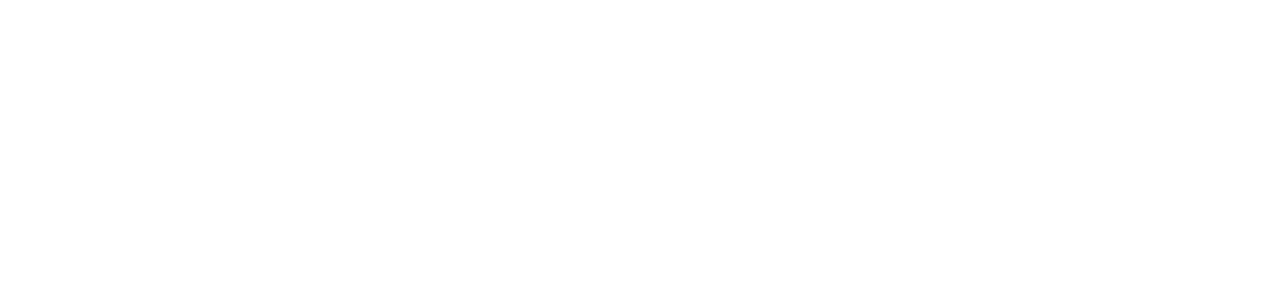
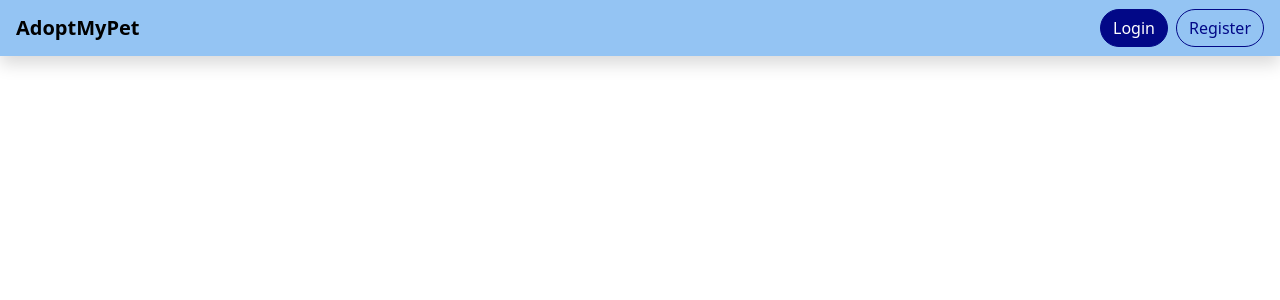
Before and after one commit to kevinstif/AdoptMyPet, an Angular app in the folder landing-page/: page / in a window 1280 px wide. Shown: the top 300 px of the page. Built offline with nearby package versions, Linux system fonts and the light colour scheme.

Commit message:
feat(app.component.html): add navbar

```diff
--- a/landing-page/src/app/app.component.html
+++ b/landing-page/src/app/app.component.html
@@ -0,0 +1,18 @@
+<div>
+  <header>
+    <nav class="navbar navbar-expand-md bg-primary shadow">
+      <div class="container-fluid">
+        <a class="navbar-brand fw-bold ms-1" href="#">AdoptMyPet</a>
+        <button class="navbar-toggler" type="button" data-bs-toggle="collapse" data-bs-target="#navbarSupportedContent" aria-controls="navbarSupportedContent" aria-expanded="false" aria-label="Toggle navigation">
+          <span class="navbar-toggler-icon"></span>
+        </button>
+        <div class="collapse navbar-collapse justify-content-end" id="navbarSupportedContent">
+          <form class="d-flex" role="search">
+            <button class="btn btn-secondary rounded-5 mx-1" type="submit">Login</button>
+            <button class="btn btn-outline-secondary rounded-5 mx-1" type="submit">Register</button>
+          </form>
+        </div>
+      </div>
+    </nav>
+  </header>
+</div>
```
